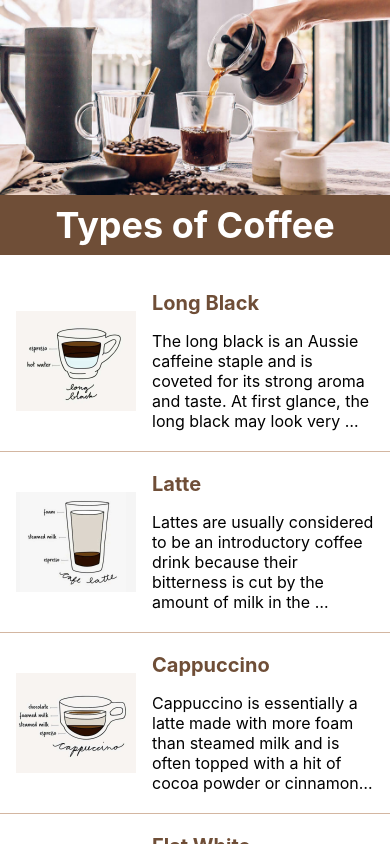
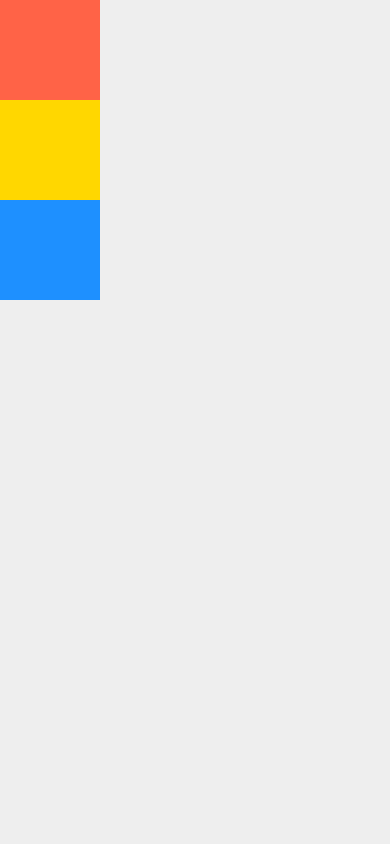
Before and after one commit to JeffyMesquita/FirstApp, a React Native app: screen / in a window 390 px wide. Built offline with nearby package versions, Linux system fonts and the light colour scheme.

Commit message:
Conheça o Flexbox

```diff
--- a/App.tsx
+++ b/App.tsx
@@ -1,61 +1,34 @@
-import {
-  View,
-  StyleSheet,
-  Text,
-  Alert,
-  Platform,
-  ScrollView,
-  FlatList,
-  ListRenderItemInfo,
-} from "react-native";
-import { Button } from "./components/Button";
-import { TextInput } from "./components/TextInput";
-import { List } from "./components/List";
-import { login } from "./service/authService";
-import { Coffee, coffeeList } from "./CoffeeList/data/coffeeList";
-import { CoffeeItem } from "./CoffeeList/CoffeeItem";
-import { coffeeList100 } from "./CoffeeList/data/cofeeLis100";
-import { useState } from "react";
-import { CoffeeHeader } from "./CoffeeList/CoffeeHeader";
-import { SeparatorItem } from "./CoffeeList/SeparatorItem";
+import { View } from "react-native";
 
 export default function App() {
-  const changeName = (text: string) => {
-    console.log(text);
-  };
-
-  async function onPressButton() {
-    try {
-      const token = await login("je_2742@hotmail.com", "123456");
-      Alert.alert("Sucesso", `Token: ${token}`);
-    } catch (error) {
-      console.log(error);
-    }
-  }
-
-  function renderItem({ item }: ListRenderItemInfo<Coffee>) {
-    return <CoffeeItem {...item} />;
-  }
-
   return (
-    <View style={styles.container}>
-      <FlatList
-        ListHeaderComponent={<CoffeeHeader />}
-        ItemSeparatorComponent={SeparatorItem}
-        data={coffeeList}
-        keyExtractor={(coffee) => coffee.name}
-        renderItem={renderItem}
-        // renderItem={({ item, index }) => <CoffeeItem {...item} />}
-        // initialNumToRender={10}
-        // windowSize={3}
+    <View
+      style={{
+        backgroundColor: "#EEE",
+        flex: 1,
+      }}
+    >
+      <View
+        style={{
+          backgroundColor: "tomato",
+          width: 100,
+          height: 100,
+        }}
+      />
+      <View
+        style={{
+          backgroundColor: "gold",
+          width: 100,
+          height: 100,
+        }}
+      />
+      <View
+        style={{
+          backgroundColor: "dodgerblue",
+          width: 100,
+          height: 100,
+        }}
       />
     </View>
   );
 }
-
-const styles = StyleSheet.create({
-  container: {
-    flex: 1,
-    backgroundColor: "#fff",
-  },
-});
```
